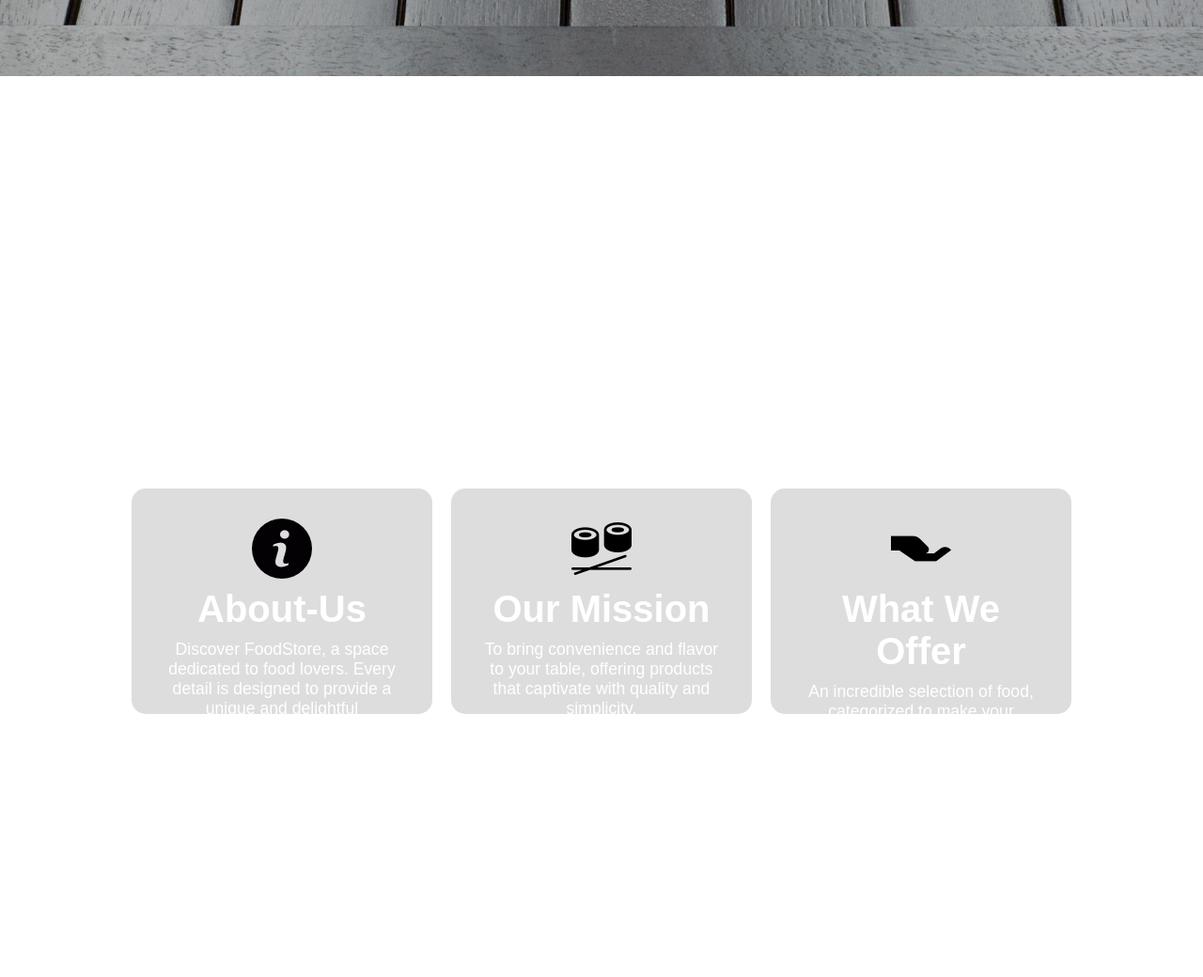
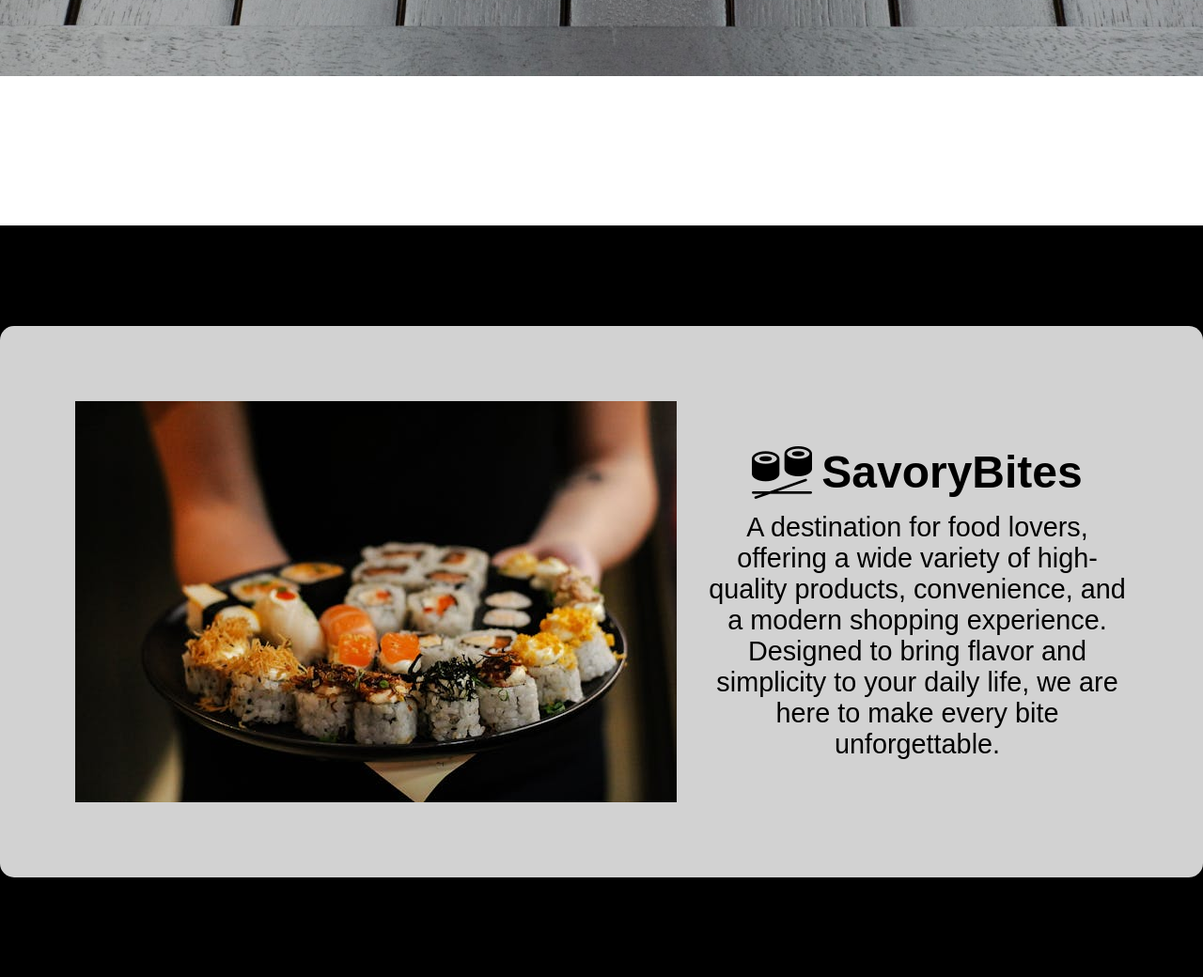
Before and after one commit to LeonardoHenriqueFR01/Food-Store, a Python web app: template templates/index.html in a window 1280 px wide. Shown: the part 743-1783 px from the top of the page at 94% size. Run offline with Jinja, Linux system fonts and the light colour scheme; the template is opened without the code that fills it, so the values that code supplies are empty.

Commit message:
finally about commit

```diff
--- a/static/css/style.css
+++ b/static/css/style.css
@@ -96,31 +96,41 @@ main > .about {
     display: flex;
     align-items: center;
     justify-content: center;
-    gap: 20px;
-    padding: 6em;
+    background-color: #000;
 }
 
-main > .about > .box {
+main > .about > .about-content {
+    display: flex;
+    align-items: center;
+    justify-content: center;
+    background-color: #ffffffd2;
+    border-radius: 15px;
+    padding: 5em;
+}
+
+main > .about > .about-content > article {
+    text-align: center;
+    color: #000;
+    max-width: 50vw;
+    height: 45vh;
+    margin-left: 2em;
     display: flex;
     flex-direction: column;
     align-items: center;
-    justify-content: space-around;
-    text-align: center;
-    background-color: #ddd;
-    padding: 2em;
-    max-width: 25vw;
-    height: 30vh;
-    border-radius: 15px;
+    justify-content: space-evenly;
 }
 
-main > .about > .box > h2 {
-    font-size: 2.5em;
-    font-weight: bold;
-    color: #fff;
-    margin: 10px;
+main > .about > .about-content > article > .about-logo {
+    display: flex;
+    align-items: center;
+    justify-content: center;
 }
 
-main > .about > .box > p {
-    color: #fff;
-    font-size: 1.1em;
+main > .about > .about-content > article > .about-logo > h1 {
+    font-size: 3em;
+    margin-left: 10px;
 }
+
+main > .about > .about-content > article > p {
+    font-size: 1.8em;
+}
--- a/templates/index.html
+++ b/templates/index.html
@@ -57,33 +57,23 @@
 
         <section class="about" id="about">
 
-            <div class="box">
+            <div class="about-content">
 
-                <img src="../static/imagens/icon-about-us.png" alt="Icon About Us">
+                <img src="../static/imagens/photo-about.jpg" alt="Photo About">
 
-                <h2>About-Us</h2>
+                <article>
 
-                <p>Discover FoodStore, a space dedicated to food lovers. Every detail is designed to provide a unique and delightful experience.</p>
+                    <div class="about-logo">
 
-            </div>
+                        <img src="../static/imagens/logo-savory-bites.png" alt="Logo Savory Bites">
 
-            <div class="box">
+                        <h1>SavoryBites</h1>
 
-                <img src="../static/imagens/icon-mission.png" alt="Icon Our Mission">
+                    </div>
 
-                <h2>Our Mission</h2>
+                    <p>A destination for food lovers, offering a wide variety of high-quality products, convenience, and a modern shopping experience. Designed to bring flavor and simplicity to your daily life, we are here to make every bite unforgettable.</p>
 
-                <p>To bring convenience and flavor to your table, offering products that captivate with quality and simplicity.</p>
-
-            </div>
-
-            <div class="box">
-
-                <img src="../static/imagens/icon-offer.png" alt="Icon We Offer">
-
-                <h2>What We Offer</h2>
-
-                <p>An incredible selection of food, categorized to make your browsing easier. All with a modern and responsive design, accessible on any device.</p>
+                </article>
 
             </div>
 
```
Also changed, not shown: static/imagens/icon-about-us.png (deleted), static/imagens/icon-mission.png (deleted), static/imagens/icon-offer.png (deleted), static/imagens/photo-about.jpg (added).
